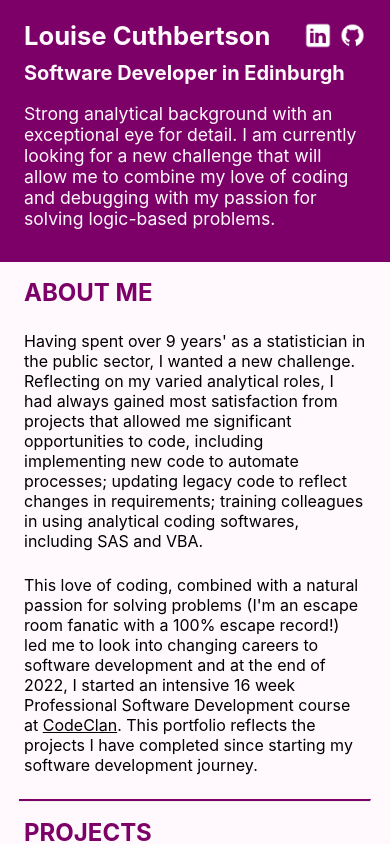
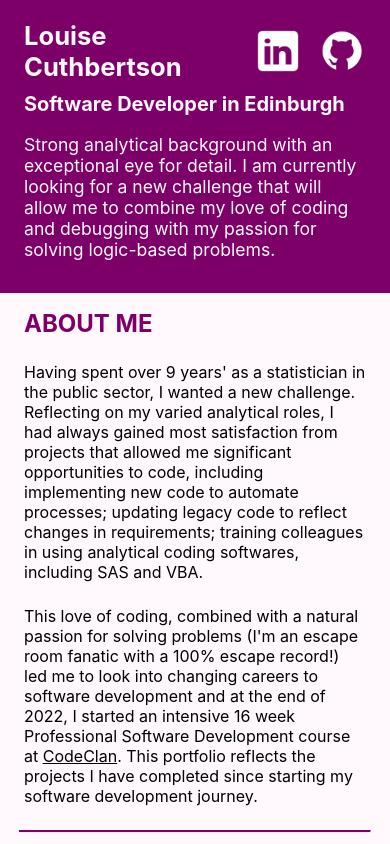
Before and after one commit to louise3112/portfolio_app, a React (Create React App) app: page / in a window 390 px wide. Shown: the top 844 px of the page. Built offline with nearby package versions, Linux system fonts and the light colour scheme.

Commit message:
further updates to header media queries

```diff
--- a/src/components/Header.js
+++ b/src/components/Header.js
@@ -9,22 +9,24 @@ const HeaderSection = styled.div`
     color: #fff8fc;
     padding: 1.75em 4em 1em 4em;
     display: grid;
-    grid-template-columns: 80% 9% 2% 9%;
+    grid-template-columns: 1fr 5em 5em;
     grid-template-areas:
-        "heading linkedin . github"
-        "subheading linkedin . github"
-        "text text text text";
+        "heading linkedin github"
+        "subheading linkedin github"
+        "text text text";
+    column-gap: 2em;
 
     @media only screen and (max-width: 1000px) {
         padding: 1.25em 1.5em 1em 1.5em;
+        column-gap: 1em;
     }
 
-    @media only screen and (max-width: 550px) {
-        grid-template-columns: 80% 2% 8% 2% 8%;
+    @media only screen and (max-width: 600px) {
+        grid-template-columns: 1fr 3em 3em;
         grid-template-areas:
-            "heading . linkedin . github"
-            "subheading subheading subheading subheading subheading"
-            "text text text text text";
+            "heading linkedin github"
+            "subheading subheading subheading"
+            "text text text";
     }
 `
 
@@ -57,10 +59,6 @@ const HeaderLinkedin = styled.a`
     align-items: center;
 `
 
-const LinkedinImg = styled.img`
-    width: 100%;
-`
-
 const HeaderGithub = styled.a`
     grid-area: github;
     display: flex;
@@ -68,8 +66,16 @@ const HeaderGithub = styled.a`
     align-items: center;
 `
 
-const GithubImg = styled.img`
-    width: 100%;
+const ContactLogo = styled.img`
+    width: 5em;
+
+    @media only screen and (max-width: 1000px) {
+        width: 4em;
+    }
+
+    @media only screen and (max-width: 600px) {
+        width: 3em;
+    }
 `
 
 const HeaderText = styled.p`
@@ -87,8 +93,8 @@ const Header = () => {
             <Heading>Louise Cuthbertson </Heading>
             <SubHeading>Software Developer in Edinburgh</SubHeading>
 
-            <HeaderLinkedin href="https://www.linkedin.com/in/louise3112" target="_blank"><LinkedinImg src={linkedinIcon} /></HeaderLinkedin>
-            <HeaderGithub href="https://github.com/louise3112" target="_blank"><GithubImg src={githubIcon}/></HeaderGithub>
+            <HeaderLinkedin href="https://www.linkedin.com/in/louise3112" target="_blank"><ContactLogo  src={linkedinIcon} /></HeaderLinkedin>
+            <HeaderGithub href="https://github.com/louise3112" target="_blank"><ContactLogo  src={githubIcon}/></HeaderGithub>
 
             <HeaderText> Strong analytical background with an exceptional eye for detail. I am currently looking for a new challenge that will allow me to combine my love of coding and debugging with my passion for solving logic-based problems. </HeaderText>
 
```
